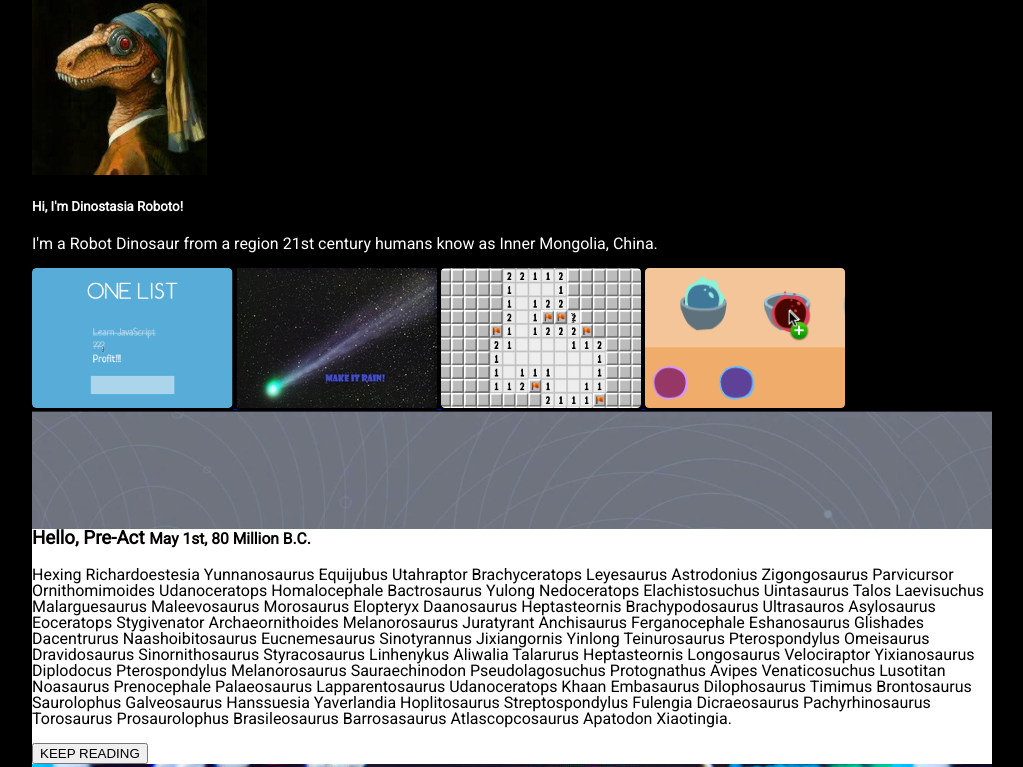
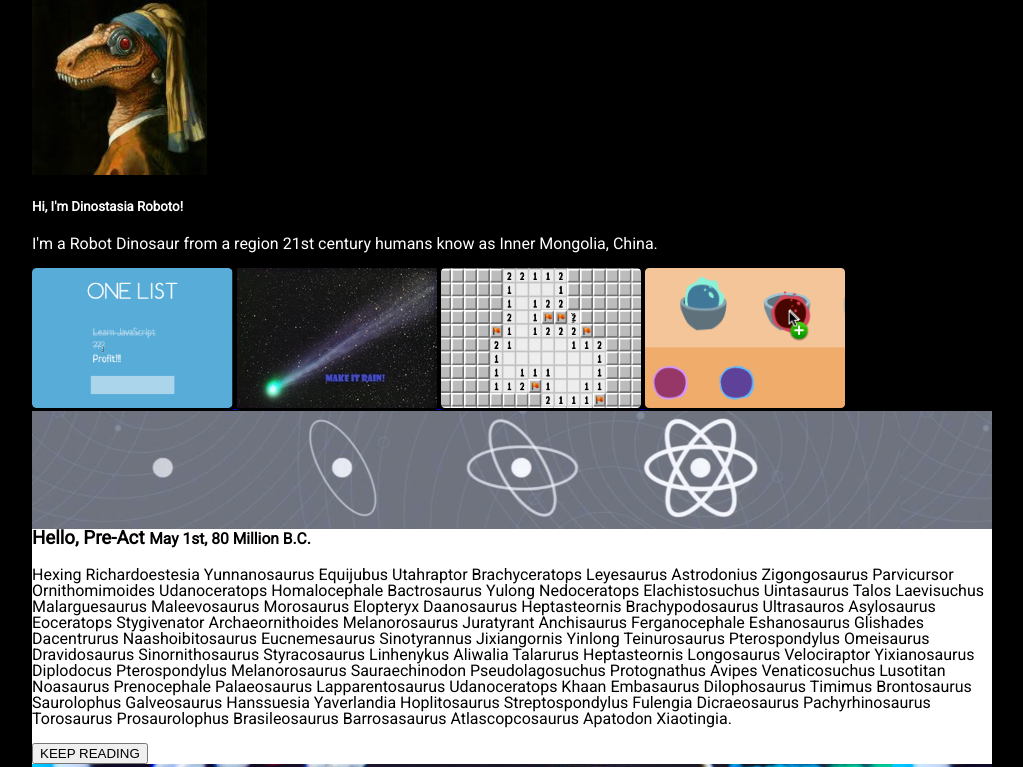
Before and after one commit to tirzahmorrison/portfolio-work, a website: page public/index.html in a window 1280 px wide. Shown: the top 767 px of the page, without its empty margins (128-1151 px from the left). Drawn offline with Linux system fonts and the light colour scheme.

Commit message:
article posititon

```diff
--- a/public/screen.css
+++ b/public/screen.css
@@ -16,12 +16,13 @@ body {
 
 }
 
+
 .articles article {
   padding-top: 100px;
 }
-
 .top-article {
   background-image: url("images/react.png");
+  background-position: 0 -190px;
 }
 
 .bottom-article{
```
